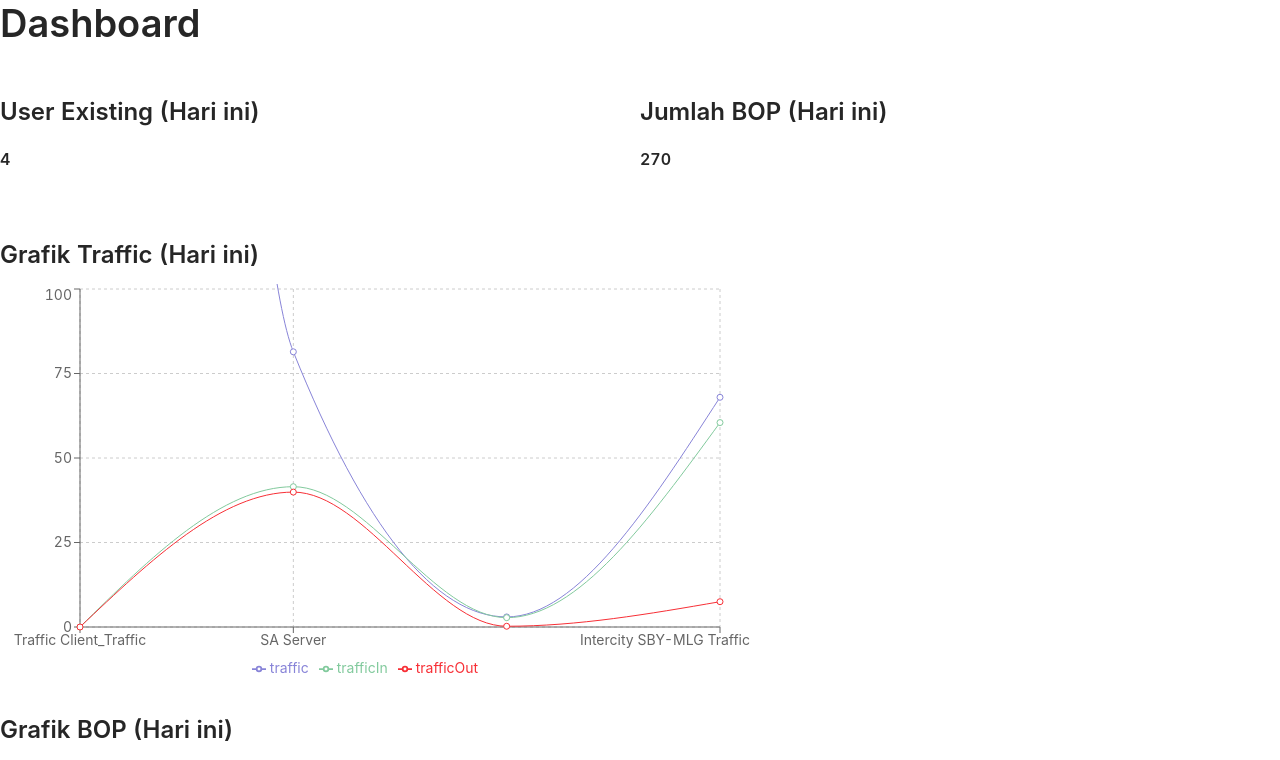
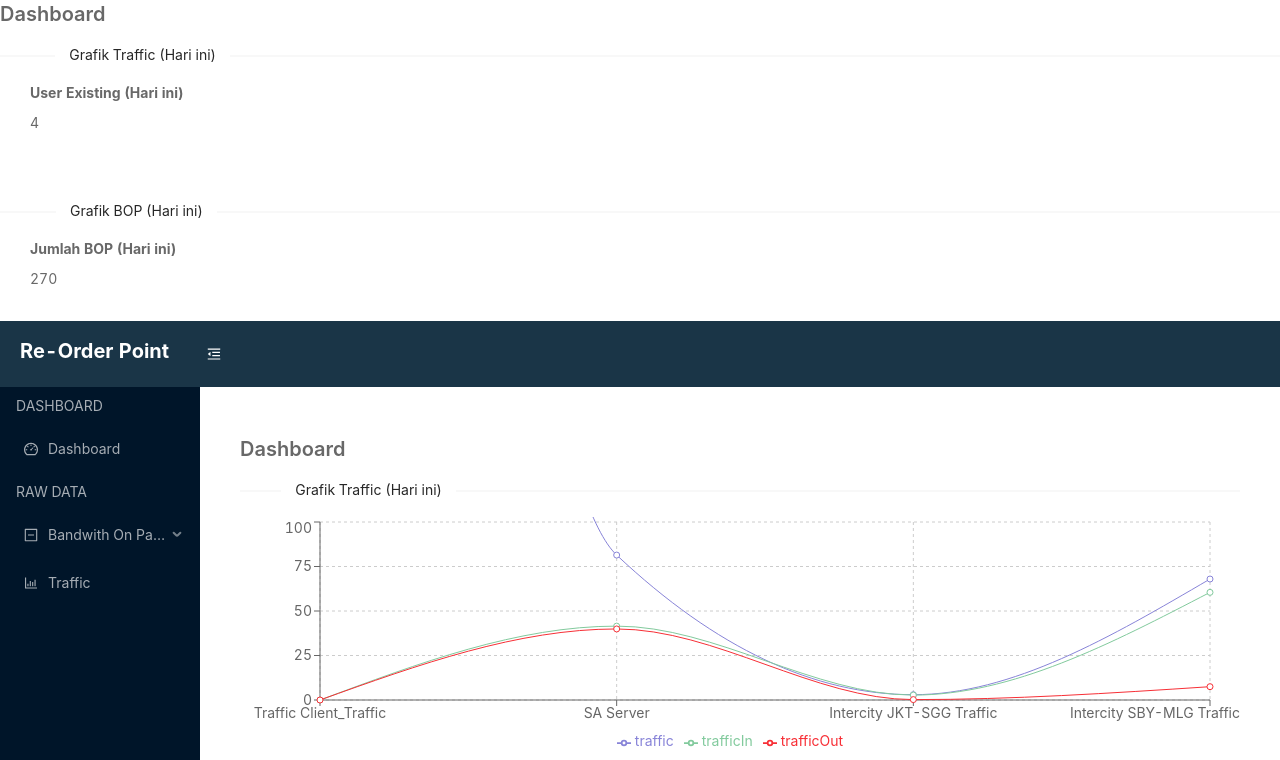
Before and after one commit to rifaldiraya/on-board, a React (Create React App) app: page /dashboard in a window 1280 px wide. Shown: the top 760 px of the page. Built offline with nearby package versions, Linux system fonts and the light colour scheme; data requests are answered from the project's data file.

Commit message:
change dashboard preview

```diff
--- a/src/css/style.css
+++ b/src/css/style.css
@@ -74,14 +74,10 @@ html{
 }
 
 .user-bop {
-  padding: 30px 0px 30px 0px;
+  padding: 0px 0px 30px 30px;
 }
 
 .grafik-bop {
-  padding-top: 30px;
-}
-
-.grafik-traffic {
   padding-top: 30px;
 }
 
--- a/src/pages/Dashboard.jsx
+++ b/src/pages/Dashboard.jsx
@@ -1,6 +1,6 @@
 import React, { Fragment, PureComponent } from 'react';
 import Title from 'antd/lib/typography/Title';
-import { Row, Col } from 'antd';
+import { Row, Col, Card, Divider, Space } from 'antd';
 import axios from 'axios';
 import {
   LineChart,
@@ -12,6 +12,7 @@ import {
   CartesianGrid,
   Tooltip,
   Legend,
+  ResponsiveContainer,
 } from 'recharts';
 
 class Dashboard extends PureComponent {
@@ -79,27 +80,16 @@ class Dashboard extends PureComponent {
   render() {
     return (
       <Fragment>
-        <Title level={1}>Dashboard</Title>
-        <div className="user-bop">
-          <Row>
-            <Col sm={24} md={24} lg={12} xl={12}>
-              <Title level={3}>User Existing (Hari ini)</Title>
-              <Title level={5}>{this.state.user}</Title>
-            </Col>
-            <Col sm={24} md={24} lg={12} xl={12}>
-              <Title level={3}>Jumlah BOP (Hari ini)</Title>
-              <Title level={5}>{this.state.bop}</Title>
-            </Col>
-          </Row>
-        </div>
-
-        <Row>
-          <Col span={12} xl={24} lg={24} md={24} sm={24} xs={24}>
-            <div className="grafik-traffic">
-              <Title level={3}>Grafik Traffic (Hari ini)</Title>
+        <Title style={{ color: '#686868' }} level={4}>
+          Dashboard
+        </Title>
+        <Divider orientation="left" plain>
+          Grafik Traffic (Hari ini)
+        </Divider>
+        <ResponsiveContainer width="100%" height="30%">
           <LineChart
             width={750}
-                height={400}
+            height={300}
             data={this.state.traffic}
             margin={{
               top: 5,
@@ -122,13 +112,25 @@ class Dashboard extends PureComponent {
             <Line type="monotone" dataKey="trafficIn" stroke="#82ca9d" />
             <Line type="monotone" dataKey="trafficOut" stroke="#f72f36" />
           </LineChart>
+        </ResponsiveContainer>
+        <div className="user-bop">
+          <Space direction="vertical">
+            <span
+              style={{ fontSize: '14px', fontWeight: 'bold', color: '#686868' }}
+            >
+              User Existing (Hari ini)
+            </span>
+            <span style={{ fontSize: '14px', color: '#686868' }}>
+              {this.state.user}
+            </span>
+          </Space>
         </div>
-          </Col>
 
-          <Col span={12} xl={24} lg={24} md={24} sm={24} xs={24}>
-            <div className="grafik-bop">
-              <Title level={3}>Grafik BOP (Hari ini)</Title>
-              <BarChart width={750} height={400} data={this.state.bopGraf}>
+        <Divider orientation="left" style={{ paddingTop: '20px' }} plain>
+          Grafik BOP (Hari ini)
+        </Divider>
+        <ResponsiveContainer width="100%" height="30%">
+          <BarChart width={750} height={300} data={this.state.bopGraf}>
             <CartesianGrid strokeDasharray="3 3" />
             <XAxis dataKey="customerName" />
             <YAxis />
@@ -137,8 +139,21 @@ class Dashboard extends PureComponent {
             <Bar dataKey="bop" fill="#8884d8" />
             <Bar dataKey="sumOfList" fill="#f72f36" />
           </BarChart>
+        </ResponsiveContainer>
+        <div className="user-bop">
+          <Space direction="vertical">
+            <span
+              style={{ fontSize: '14px', fontWeight: 'bold', color: '#686868' }}
+            >
+              Jumlah BOP (Hari ini)
+            </span>
+            <span style={{ fontSize: '14px', color: '#686868' }}>
+              {this.state.bop}
+            </span>
+          </Space>
         </div>
-          </Col>
+        <Row>
+          <Col span={24}></Col>
         </Row>
       </Fragment>
     );
--- a/src/pages/PageTest.jsx
+++ b/src/pages/PageTest.jsx
@@ -112,7 +112,7 @@ class PageTest extends Component {
             collapsed={this.state.collapsed}
           >
             <Menu theme="dark" mode="inline" defaultSelectedKeys={['1']}>
-              <Menu.ItemGroup style={{ fontWeight: 'bold' }} title="DASHBOARD">
+              <Menu.ItemGroup title="DASHBOARD">
                 <Menu.Item
                   href="/dashboard"
                   key="dashboard"
@@ -122,7 +122,7 @@ class PageTest extends Component {
                   Dashboard
                 </Menu.Item>
               </Menu.ItemGroup>
-              <Menu.ItemGroup style={{ fontWeight: 'bold' }} title="RAW DATA">
+              <Menu.ItemGroup title="RAW DATA">
                 <SubMenu
                   key="sub1"
                   icon={<MinusSquareOutlined />}
```
Lines whose indentation alone changed are shown as unchanged.
